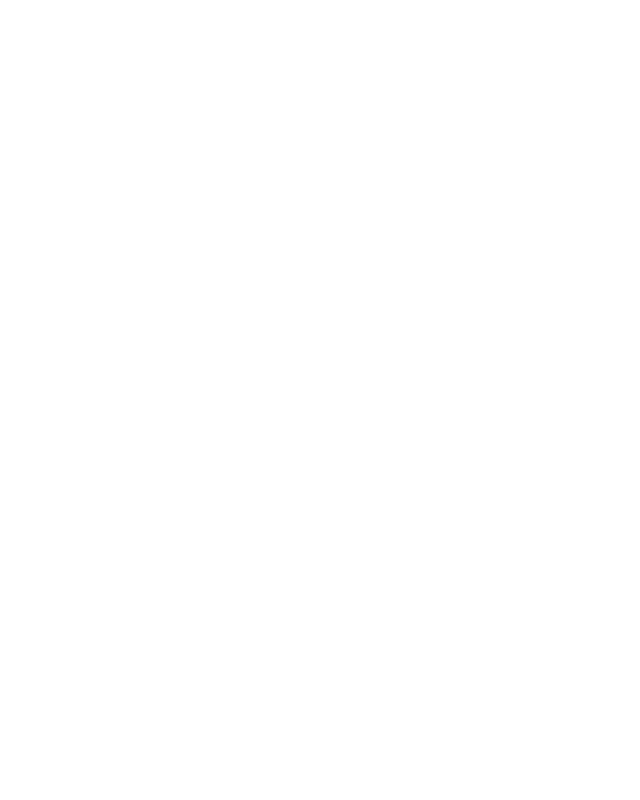
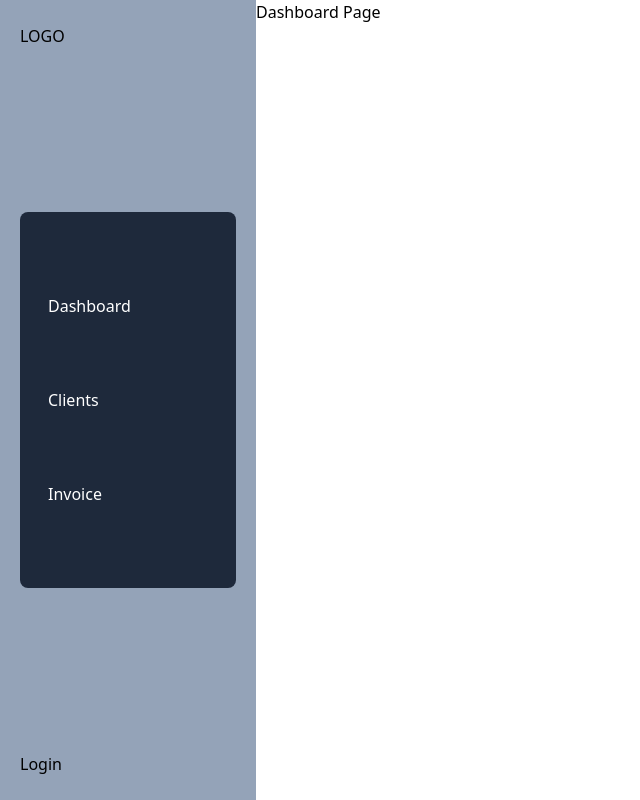
Before and after one commit to pkbhadane-dev/gst-calculator-frontend, a React (Vite) app: page / in a window 1280 px wide. Shown: the whole page, without its empty margins (0-640 px from the left). Built offline with nearby package versions, Linux system fonts and the light colour scheme.

Commit message:
create sidebar

```diff
--- a/src/App.jsx
+++ b/src/App.jsx
@@ -2,14 +2,16 @@
 import "./App.css";
 import { Clients } from "./pages/Clients";
 import { CreateInvoice } from "./pages/CreateInvoice";
+import { Sidebar } from "./components/Sidebar";
 
 function App() {
   return (
-    <main>
-      <div>
+    <div className="flex flex-1 overflow-hidden">
+      <Sidebar />
+      <main>
         <Outlet />
-      </div>
-    </main>
+      </main>
+    </div>
   );
 }
 
--- /dev/null
+++ b/src/components/Sidebar.jsx
@@ -0,0 +1,33 @@
+import { Link } from "react-router-dom";
+
+export const Sidebar = () => {
+  const sidebar = [
+    { name: "Dashboard", path: "/" },
+    { name: "Clients", path: "/clients" },
+    { name: "Invoice", path: "/create-invoice" },
+  ];
+
+  return (
+    <>
+      <div className="flex flex-col justify-between py-6 px-5 bg-slate-400 h-screen w-64 p-3">
+        <div>
+          <h1>LOGO</h1>
+        </div>
+        <div className="bg-slate-800 text-white flex flex-col justify-evenly p-5 rounded-lg h-[50%]">
+          {sidebar.map((item) => {
+            return (
+              <div key={item.path} className="m-2">
+                <Link className="" to={item.path}>
+                  <span>{item.name}</span>
+                </Link>
+              </div>
+            );
+          })}
+        </div>
+        <div>
+          <Link to="/login">Login</Link>
+        </div>
+      </div>
+    </>
+  );
+};
--- a/src/main.jsx
+++ b/src/main.jsx
@@ -16,7 +16,7 @@
     element: <App />,
     children: [
       {
-        path: "/dashboard",
+        path: "/",
         element: <Dashboard />,
       },
       {
```
